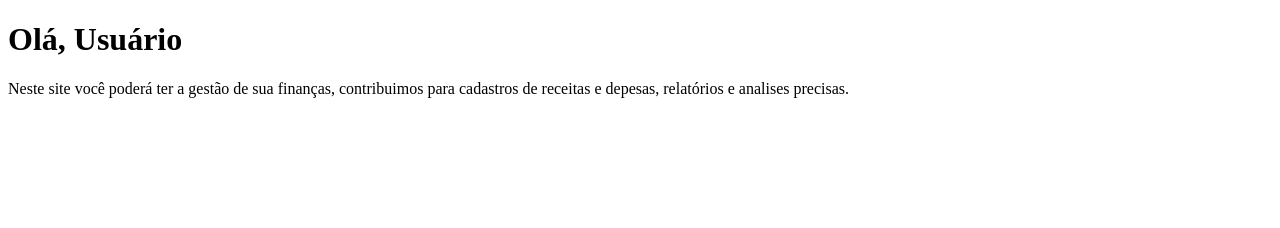
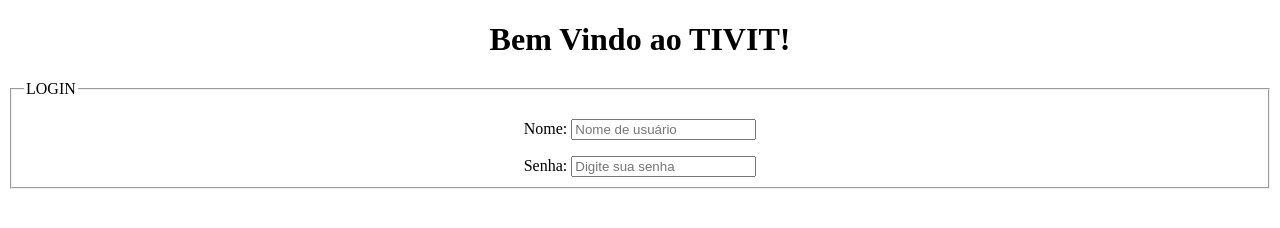
Before and after one commit to devlongen/devlongen.github.io, a plain HTML site: page financas_pessoais/pag_inicio.html in a window 1280 px wide. Drawn offline with Linux system fonts and the light colour scheme.

Commit message:
Update pag_inicio.html

```diff
--- a/financas_pessoais/pag_inicio.html
+++ b/financas_pessoais/pag_inicio.html
@@ -1,12 +1,28 @@
 <!DOCTYPE html>
-<html lang="en">
+<html lang="pt-br">
 <head>
     <meta charset="UTF-8">
+    <meta http-equiv="X-UA-Compatible" content="IE=edge">
     <meta name="viewport" content="width=device-width, initial-scale=1.0">
-    <title>Página Inicial</title>
+    <title>TIVIT</title>
 </head>
 <body>
-    <h1>Olá, Usuário</h1>
-    <p>Neste site você poderá ter a gestão de sua finanças, contribuimos para cadastros de receitas e depesas, relatórios e analises precisas.</p>
+    <center>
+        <form action="post">
+            <h1>Bem Vindo ao TIVIT!</h1>
+            <fieldset>
+                <legend>LOGIN</legend>
+                <p></p>
+                <p></p>
+                <label>Nome:</label>
+                <input type="text"placeholder="Nome de usuário">
+                <br>
+                <p></p>
+                <label>Senha:</label>
+                <input type="text"placeholder="Digite sua senha">
+            </fieldset>
+        </form>
+    </center>
+
 </body>
 </html>
```
